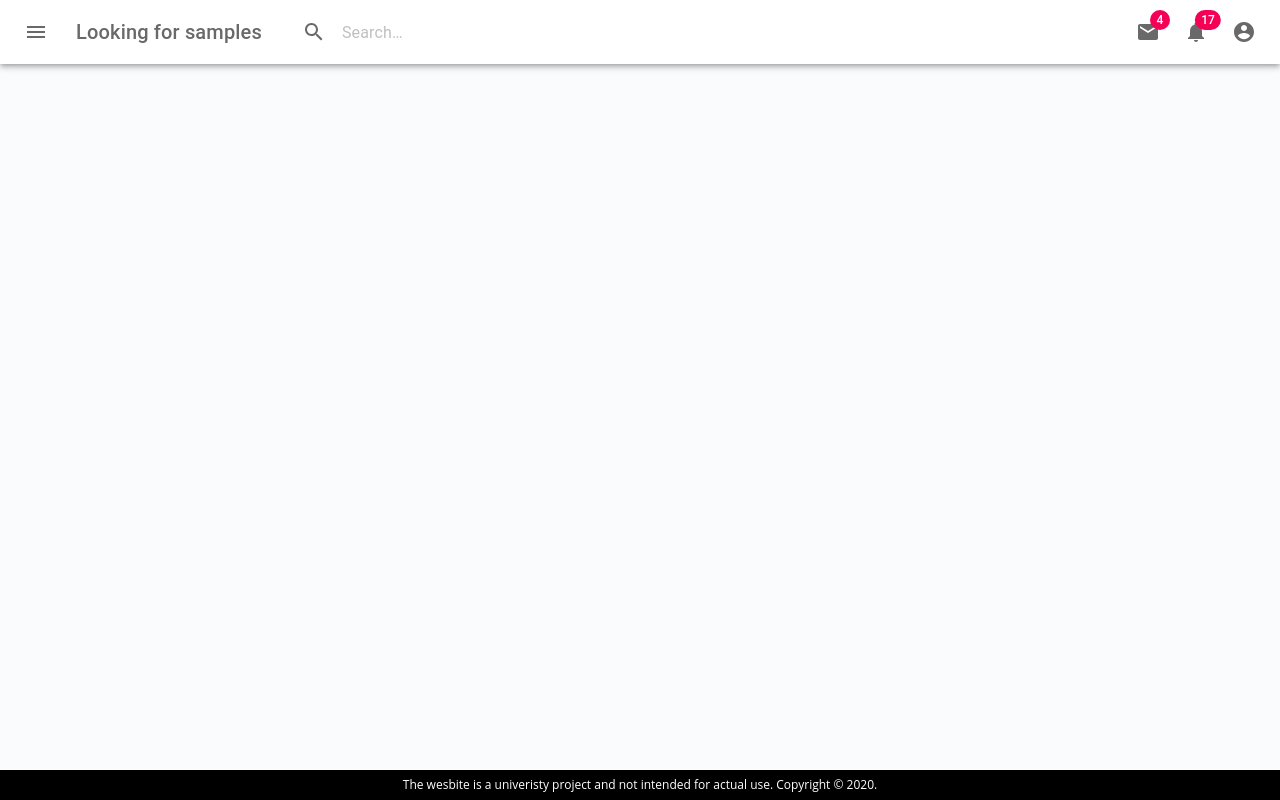
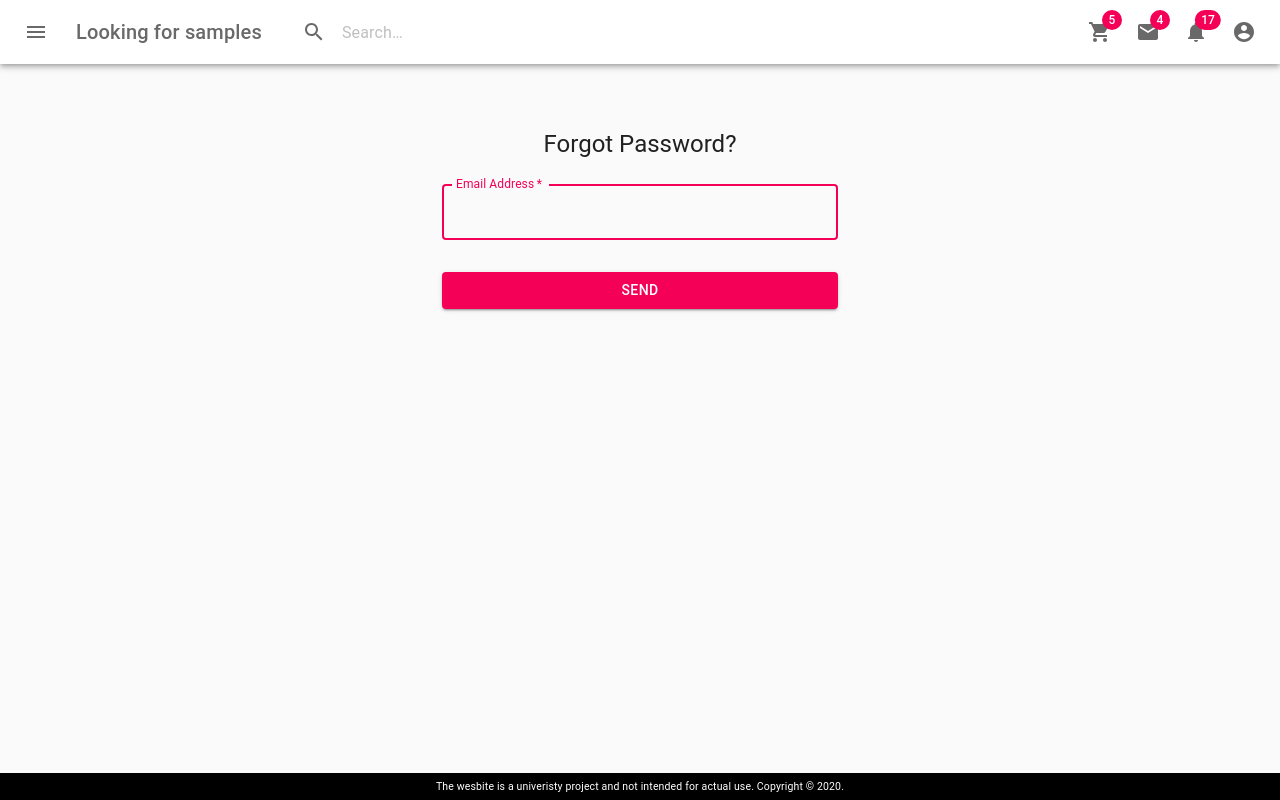
Before and after one commit to rajan-chawla/Build-Web-and-Mobile-App, a React (Create React App) app in the folder Client/: page /Resetpassword in a window 1280 px wide. Built offline with nearby package versions, Linux system fonts and the light colour scheme.

Commit message:
here some modified files and update

```diff
--- a/Client/src/App.js
+++ b/Client/src/App.js
@@ -11,8 +11,9 @@ import Product from "./components/Product";
 import SearchResults from "./components/SearchResults";
 import ProductMinified from "./components/ProductMinified";
 import ProfileView from "./components/ProfileView";
-import Cart from "./components/Cart";
-
+import Cart from "./components/ShoppingCart/Cart";
+import Resetpassword from "./components/Resetpassword";
+import Contactus from "./components/Contactus";
 class App extends Component {
   render() {
     return (
@@ -24,9 +25,11 @@ class App extends Component {
               <Route exact path="/" component={Home} />
               <Route exact path="/login" component={Login} />
               <Route path="/signup" component={Signup} />
+              <Route path="/Contactus" component={Contactus} />
+              <Route path="/Resetpassword" component={Resetpassword} />
+              <Route path="/Cart" component={Cart} />
               <Route path="/product/id=:id" component = {Product} />
               <Route path="/search/:input?/:category?" component = {SearchResults} />
-              <Route path="/cart" component = {Cart} />
               <Route path="/publicprofile" component = {ProfileView} />
             </Switch>
           </div>
--- a/Client/src/components/Header.js
+++ b/Client/src/components/Header.js
@@ -15,6 +15,7 @@ import MailIcon from '@material-ui/icons/Mail';
 import NotificationsIcon from '@material-ui/icons/Notifications';
 import MoreIcon from '@material-ui/icons/MoreVert';
 import Button from '@material-ui/core/Button';
+import ShoppingCart from '@material-ui/icons/ShoppingCart';
 
 const useStyles = makeStyles(theme => ({
   grow: {
@@ -146,7 +147,7 @@ export default function Header() {
       <hr />
       </div>
       <MenuItem onClick={handleMenuClose}>Orders</MenuItem>
-      <MenuItem onClick={handleMenuClose}>Contact us</MenuItem>
+      <Button href="/Contactus"> Contact Us</Button>
     </Menu>
   );
 
@@ -161,6 +162,15 @@ export default function Header() {
       open={isMobileMenuOpen}
       onClose={handleMobileMenuClose}
     >
+      <MenuItem>
+        <IconButton aria-label="show 4 new mails" color="inherit">
+          <Badge badgeContent={5} color="secondary">
+            <ShoppingCart />
+          </Badge>
+        </IconButton>
+        <p>ShoppingCart</p>
+      </MenuItem>
+
       <MenuItem>
         <IconButton aria-label="show 4 new mails" color="inherit">
           <Badge badgeContent={4} color="secondary">
@@ -221,6 +231,14 @@ export default function Header() {
           </div>
           <div className={classes.grow} />
           <div className={classes.sectionDesktop}>
+
+          <IconButton aria-label="show 17 new notifications" color="inherit" href="/Cart">
+              <Badge badgeContent={5} color="secondary">
+                <ShoppingCart />
+              </Badge>
+              </IconButton>
+
+
             <IconButton aria-label="show 4 new mails" color="inherit">
               <Badge badgeContent={4} color="secondary">
                 <MailIcon />
--- a/Client/src/components/Login.js
+++ b/Client/src/components/Login.js
@@ -10,6 +10,7 @@ import Grid from '@material-ui/core/Grid';
 import Typography from '@material-ui/core/Typography';
 import { makeStyles } from '@material-ui/core/styles';
 import Container from '@material-ui/core/Container';
+
 
 const useStyles = makeStyles(theme => ({
   paper: {
--- a/Client/src/components/Resetpassword.js
+++ b/Client/src/components/Resetpassword.js
@@ -0,0 +1,77 @@
+import React, { Component } from 'react';
+import Button from '@material-ui/core/Button';
+import CssBaseline from '@material-ui/core/CssBaseline';
+import TextField from '@material-ui/core/TextField';
+import FormControlLabel from '@material-ui/core/FormControlLabel';
+import Checkbox from '@material-ui/core/Checkbox';
+import Link from '@material-ui/core/Link';
+import Grid from '@material-ui/core/Grid';
+import Typography from '@material-ui/core/Typography';
+import { makeStyles } from '@material-ui/core/styles';
+import Container from '@material-ui/core/Container';
+
+
+
+const useStyles = makeStyles(theme => ({
+    paper: {
+      marginTop: theme.spacing(8),
+      display: 'flex',
+      flexDirection: 'column',
+      alignItems: 'center',
+    },
+    form: {
+      width: '100%', // Fix IE 11 issue.
+      marginTop: theme.spacing(1),
+      color: "secondary",
+    },
+    submit: {
+      margin: theme.spacing(3, 0, 2),
+    },
+  }));
+
+
+
+
+export default function Resetpassword() {
+    const classes = useStyles();
+    return (
+
+            <Container component="main" maxWidth="xs">
+      <CssBaseline />
+      <div className={classes.paper}>
+        <Typography component="h1" variant="h5">
+         Forgot Password?
+        </Typography>
+        <form className={classes.form} noValidate color="secondary">
+          <TextField
+            variant="outlined"
+            margin="normal"
+            required
+            fullWidth
+            id="email"
+            label="Email Address"
+            name="email"
+            autoComplete="email"
+            autoFocus
+            color="secondary"
+          />
+
+
+          <Button
+            type="submit"
+            fullWidth
+            variant="contained"
+            color="secondary"
+            className={classes.submit}
+          >
+            Send
+          </Button>
+          <Grid container>
+
+
+          </Grid>
+        </form>
+      </div>
+    </Container>
+  );
+}
--- a/Client/src/index.js
+++ b/Client/src/index.js
@@ -4,9 +4,18 @@ import './index.css';
 import 'bootstrap/dist/css/bootstrap.min.css';
 import 'font-awesome/css/font-awesome.min.css';
 import App from './App';
+import { BrowserRouter as Router } from "react-router-dom";
+import { ProductProvider } from "./context";
 import * as serviceWorker from './serviceWorker';
 
-ReactDOM.render(<App />, document.getElementById('root'));
+ReactDOM.render(
+    <ProductProvider>
+      <Router>
+        <App />
+      </Router>
+    </ProductProvider>,
+    document.getElementById("root")
+  );
 
 // If you want your app to work offline and load faster, you can change
 // unregister() to register() below. Note this comes with some pitfalls.
```
